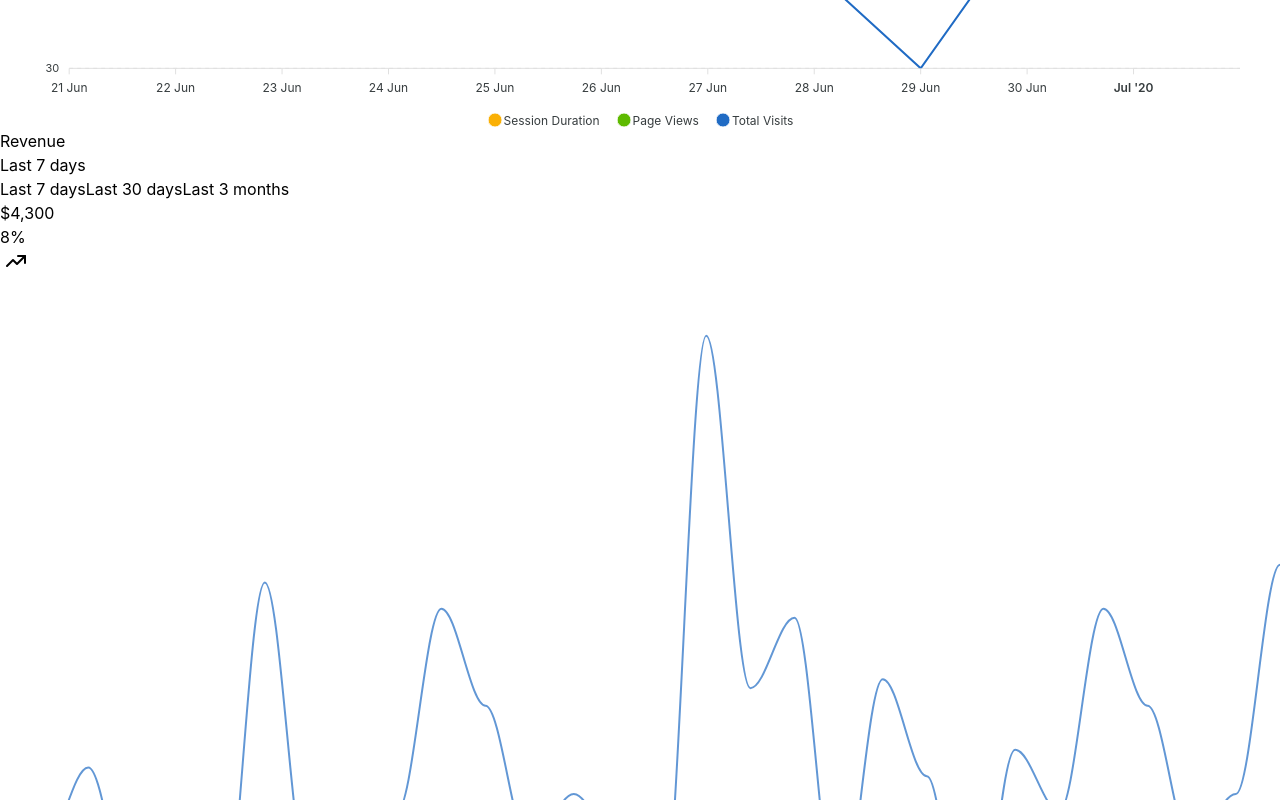
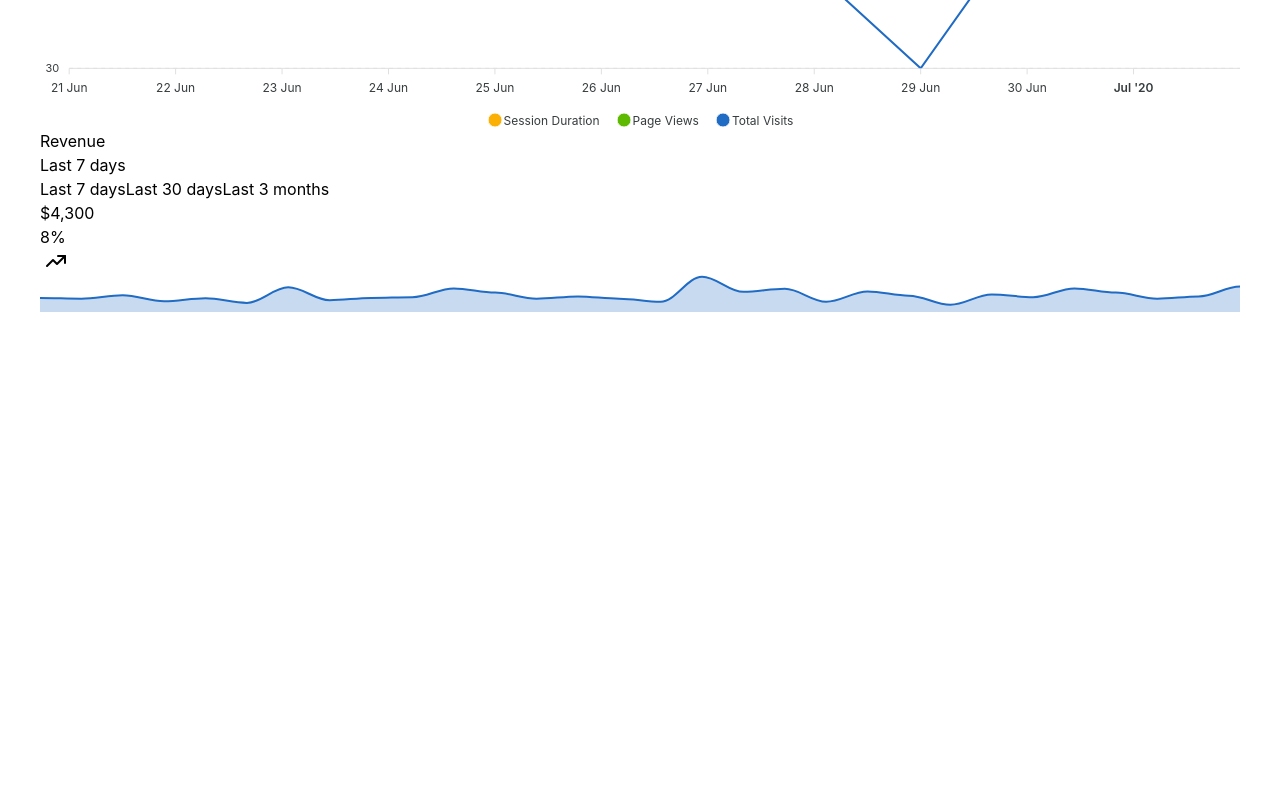
Before and after one commit to mtrentz/Spotify-Dashboard, a React (Create React App) app in the folder frontend/: page / in a window 1280 px wide. Shown: the part 880-1680 px from the top of the page. After the commit the page ends 1205 px from the top, so only its background shows below. Built offline with nearby package versions, Linux system fonts and the light colour scheme.

Commit message:
time played chart working perfectly

```diff
--- a/frontend/src/components/TimePlayedChart.js
+++ b/frontend/src/components/TimePlayedChart.js
@@ -16,7 +16,7 @@ const TimePlayedChart = () => {
       chart: {
         type: "area",
         fontFamily: "inherit",
-        height: 40.0,
+        height: 40,
         sparkline: {
           enabled: true,
         },
@@ -28,7 +28,7 @@ const TimePlayedChart = () => {
         enabled: false,
       },
       fill: {
-        opacity: 0.7,
+        opacity: 0.25,
         type: "solid",
       },
       stroke: {
@@ -96,7 +96,7 @@ const TimePlayedChart = () => {
   };
 
   return (
-    <div className="card">
+    <div className="card mx-10">
       <div className="card-body">
         <div className="d-flex align-items-center">
           <div className="subheader">Revenue</div>
@@ -157,6 +157,8 @@ const TimePlayedChart = () => {
         style={{ minHeight: 40 + "px" }}
         series={status.series}
         options={status.options}
+        type="area"
+        height="40"
       />
     </div>
   );
```
